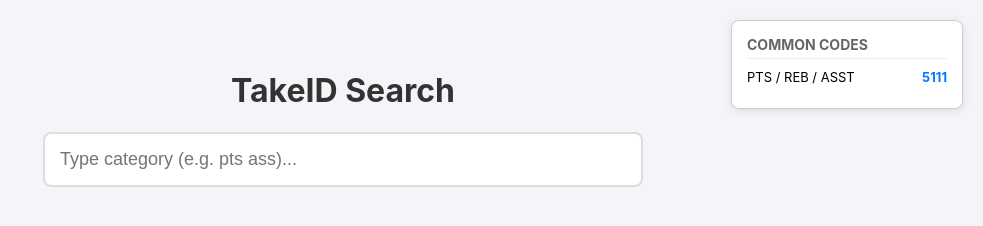
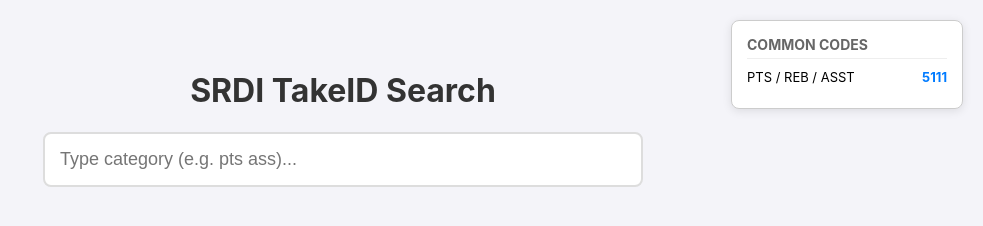
Before and after one commit to plasticfrog/TAKEID-S, a website: page public/index.html in a window 1280 px wide. Shown: the whole page, without its empty margins (297-1280 px from the left). Drawn offline with Linux system fonts and the light colour scheme.

Commit message:
Update index.html

```diff
--- a/public/index.html
+++ b/public/index.html
@@ -3,7 +3,7 @@
 <head>
     <meta charset="UTF-8">
     <meta name="viewport" content="width=device-width, initial-scale=1.0">
-    <title>TakeID Search</title>
+    <title>SRDI TakeID Search</title>
     <link rel="stylesheet" href="style.css">
 </head>
 <body>
@@ -19,7 +19,7 @@
     </div>
 
     <div class="container">
-        <h1>TakeID Search</h1>
+        <h1>SRDI TakeID Search</h1>
         <div class="search-wrapper">
             <input type="text" id="searchInput" placeholder="Type category (e.g. pts ass)..." autocomplete="off">
             <div id="resultsList" class="results-list"></div>
```
